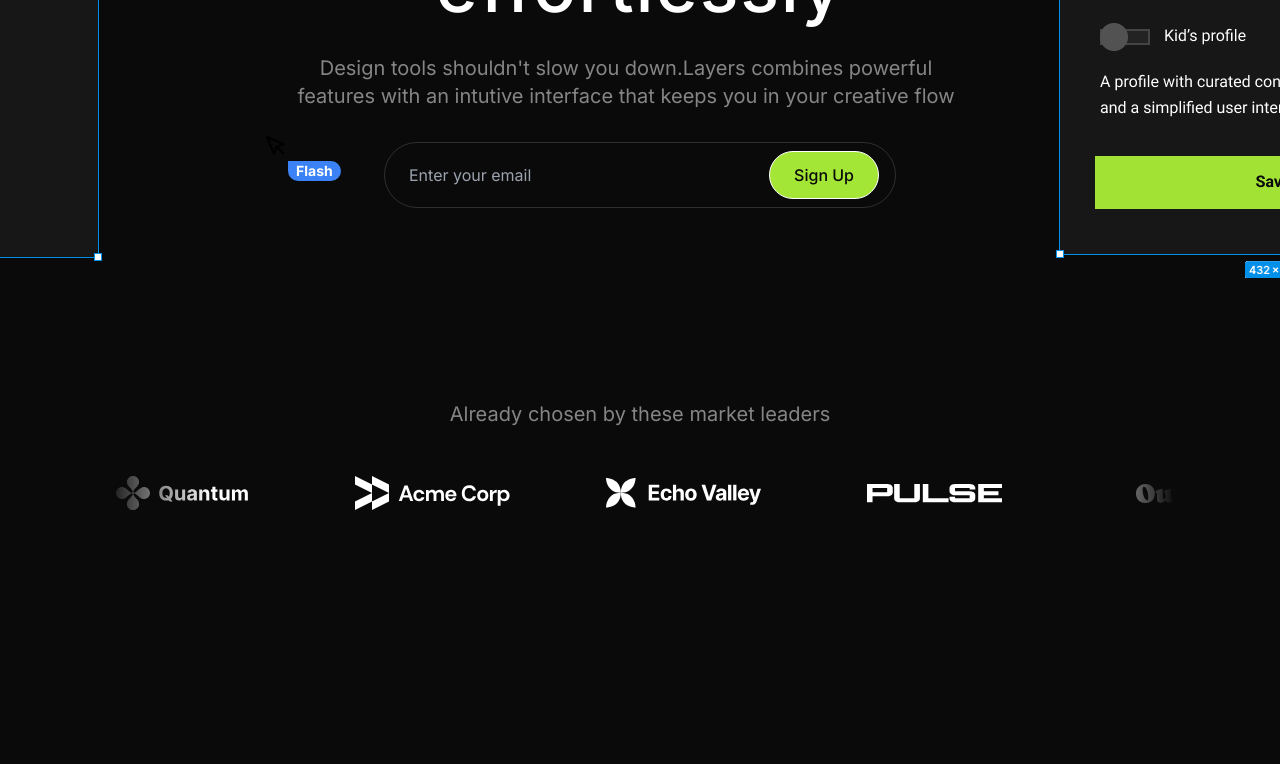
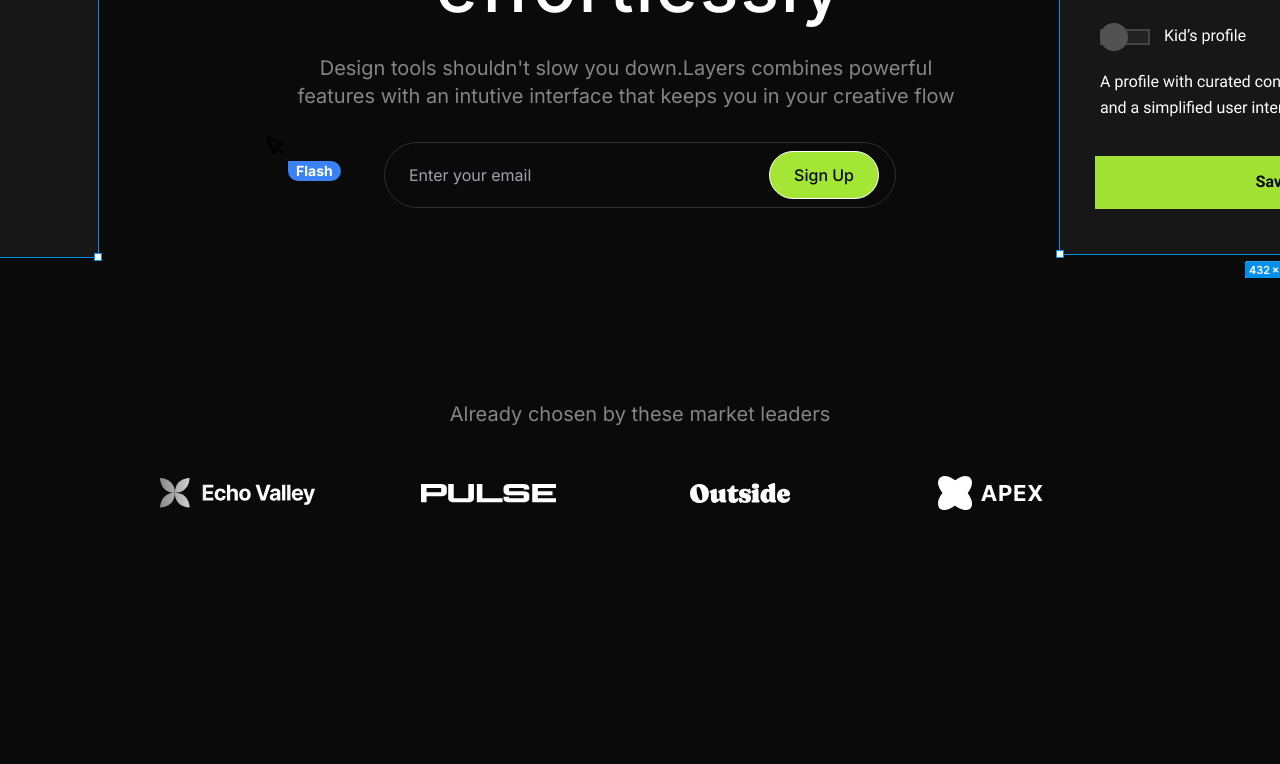
Before and after one commit to Dipin003/SasS-Landing, a Next.js app: page / in a window 1280 px wide. Shown: the part 476-1240 px from the top of the page. Built offline with nearby package versions, Linux system fonts and the light colour scheme.

Commit message:
Resolve animation bug in hero section and add seamless logo ticker

```diff
--- a/src/sections/Hero.tsx
+++ b/src/sections/Hero.tsx
@@ -6,7 +6,7 @@
 import Image from "next/image";
 import Pointer from "@/components/Pointer";
 
-import { motion, useAnimate } from "framer-motion"
+import { delay, motion, useAnimate } from "framer-motion"
 import { useEffect } from "react";
 
 import cursorYouImage from "@/assets/images/cursor-you.svg";
@@ -48,11 +48,19 @@
             ]
         ]);
 
+        rightDesignAnimate([
+            [
+                rightDesignScope.current, { opacity: 1 }, { duration: 0.5, delay: 1.5 }
+            ],
+            [rightDesignScope.current, { x: 0, y: 0 }, { duration: 0.5 }],
+        ])
 
-        rightDesignAnimate([
-            [rightDesignScope.current, { opacity: 1 }, { duration: 0.5, delay: 1.5 }],
-            [rightDesignScope.current, { x: 0, y: 0 }, { duration: 0.5 }],
-
+        rightPointerAnimate([
+            [
+                rightPointerScope.current,
+                { opacity: 1 },
+                { duration: 0.5, delay: 1.5 }
+            ],
             [
                 rightPointerScope.current,
                 { x: 175, y: 0 },
@@ -62,16 +70,16 @@
                 rightPointerScope.current,
                 { x: 0, y: [0, 20, 0] },
                 { duration: 0.5 }
-            ]
+            ],
         ])
 
     }, [])
 
     return (
         <section className="py-24 overflow-x-clip"
-        style={{
-            cursor: `url(${cursorYouImage.src}), auto`
-        }}
+            style={{
+                cursor: `url(${cursorYouImage.src}), auto`
+            }}
         >
             <div className="container relative">
 
@@ -83,7 +91,7 @@
 
                     className="absolute -left-64 top-16 hidden lg:block">
                     <Image src={designExample1Image} alt="design example 1"
-                    draggable="false"
+                        draggable="false"
                     />
                 </motion.div>
 
@@ -103,7 +111,6 @@
                     className="absolute -right-64 -top-16 hidden lg:block">
                     <Image src={designExample2Image} alt="design example 2" draggable="false" />
                 </motion.div>
-
 
                 <motion.div
                     ref={rightPointerScope}
--- a/src/sections/LogoTicker.tsx
+++ b/src/sections/LogoTicker.tsx
@@ -1,3 +1,7 @@
+"use client"
+
+import { Fragment } from "react";
+
 import quantumLogo from "@/assets/images/quantum.svg";
 import acmeLogo from "@/assets/images/acme-corp.svg";
 import echoValleyLogo from "@/assets/images/echo-valley.svg";
@@ -7,6 +11,8 @@
 import celestialLogo from "@/assets/images/celestial.svg";
 import twiceLogo from "@/assets/images/twice.svg";
 import Image from "next/image";
+
+import { motion } from 'framer-motion';
 
 const logos = [
     { name: "Quantum", image: quantumLogo },
@@ -25,14 +31,35 @@
         <section className="py-24 overflow-x-clip">
             <div className="container">
                 <h3 className="text-center text-white/50 text-xl">Already chosen by these market leaders</h3>
-                <div className="overflow-hidden mt-12 [mask-image:linear-gradient(to_right,transparent,black_10%,black_90%,transparent)]">
-                    <div className="flex gap-24 pr-24">
+
+                <div className="flex overflow-hidden mt-12 [mask-image:linear-gradient(to_right,transparent,black_10%,black_90%,transparent)]">
+                    <motion.div
+                        animate={{
+                            x: "-50%",
+                        }}
+                        transition={{
+                            repeat: Infinity,
+                            duration: 30,
+                            ease: "linear"
+                        }}
+
+                        className="flex flex-none gap-24 pr-24">
                         {
-                            logos.map((logo) => (
-                                <Image src={logo.image} key={logo.name} alt={logo.name} />
+                            Array.from({ length: 2 }).map((_, i) => (
+                                <Fragment key={i}>
+                                    {
+                                        logos.map((logo) => (
+                                            <Image
+                                                src={logo.image}
+                                                key={logo.name}
+                                                alt={logo.name} />
+                                        ))
+                                    }
+                                </Fragment>
                             ))
                         }
-                    </div>
+
+                    </motion.div>
                 </div>
             </div>
         </section>
```
